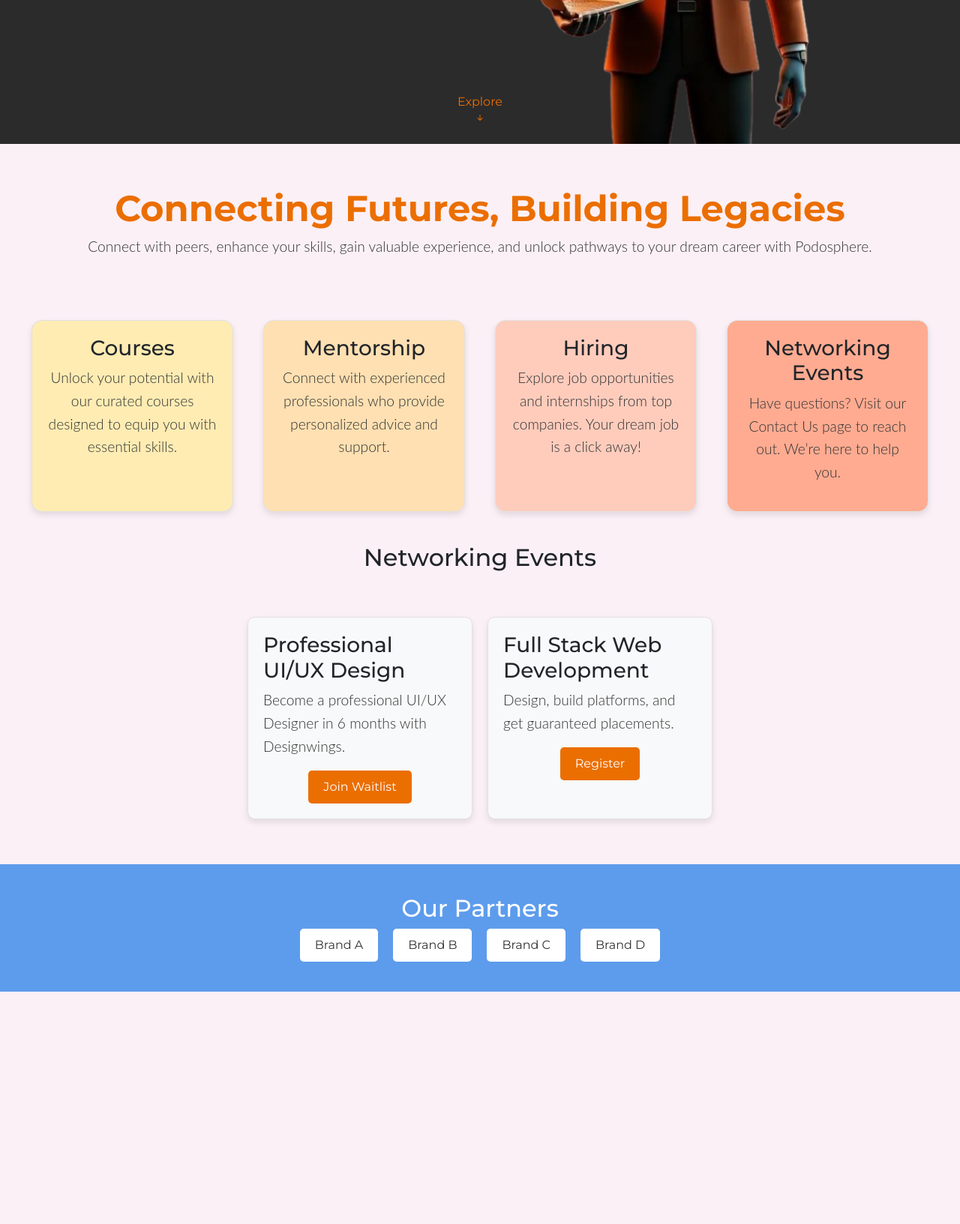
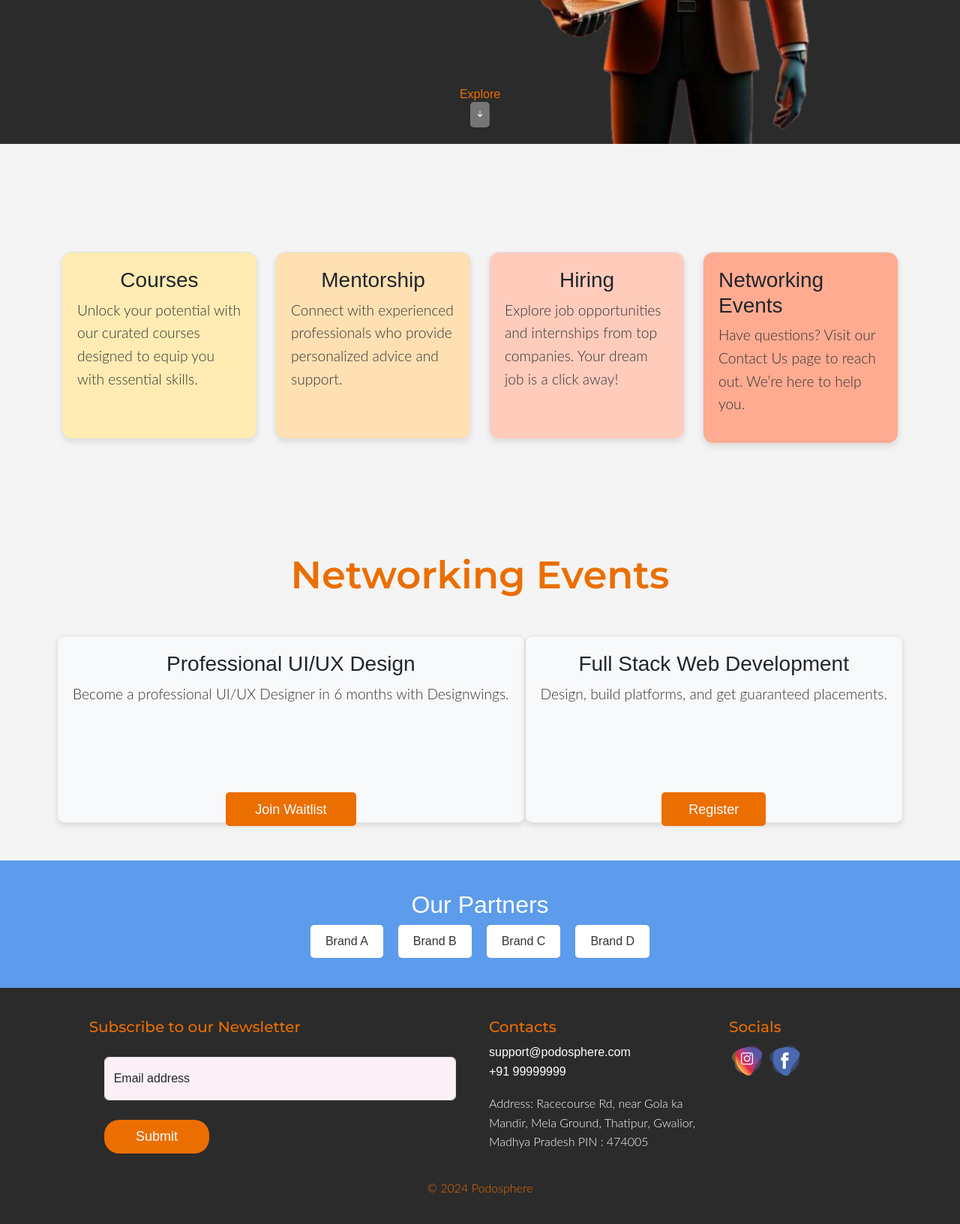
Before and after one commit to SAMluci666/Podosphere_Official, a plain HTML site: page index.html in a window 1280 px wide. Shown: the part 608-2241 px from the top of the page at 75% size. Before the commit the page ends 1931 px from the top, so only its background shows below. Drawn offline with nearby package versions, Linux system fonts and the light colour scheme.

Commit message:
Add Footer, Insert Scroll Animation and Link Pages to Navbar

```diff
--- a/css/index.css
+++ b/css/index.css
@@ -7,10 +7,27 @@
 
     --bs-body-bg: #FBF0F6;
     --bs-body-font-family: 'Montserrat', sans-serif;
-    --accent-color: #333333;
+    --accent-color: #2b2b2b;
     --text-color: #333333;  /*for readablility*/
 }
+/* view{
 
+} */
+@keyframes appear {
+    from{
+        opacity: 0;
+        scale: 0.5;
+    }
+    to{
+        opacity: 1;
+        scale: 1;
+    }
+}
+.scroll_animation{
+    animation: appear linear;
+    animation-timeline: view();
+    animation-range: entry 0% cover 40%;
+}
 /* body{
     overflow: hidden;
 
@@ -50,7 +67,7 @@ p {
     line-height: 1.6;
 }
 /* a:hover {
-    color: var(--primary-color-highlight);
+    color: var(--primary-color);
 } */
 
 /* -------------------Navbar------------------------- */
@@ -79,7 +96,7 @@ p {
 }
 /* Navbar styling when scrolling past hero section */
 .navbar-colored {
-    background: linear-gradient(135deg, #eb6e00, #444444 70%, #000000 90%); /* Your desired background color */
+    background: var(--accent-color); /* Your desired background color */
     box-shadow: 0 2px 10px rgba(0, 0, 0, 0.2);
 
 }
@@ -117,7 +134,7 @@ p {
     text-align: left;
 }
 .navbar-nav li a:hover {
-    color: var(--secondary-color);
+    color: var(--primary-color);
 }
 .bi-list {
     color: white;
@@ -166,8 +183,17 @@ p {
     color: var(--primary-white-highlight);
 }
 /* Underline Effect */
-.underline-effect::after {
-    content: '';
+.underline-effect:active {
+    display: block;
+    width: 0;
+    height: 2px;
+    background: #FFD700; /* Gold underline */
+    transition: width 0.3s;
+    bottom: -5px;
+    left: 0;
+    z-index: 10
+}
+.underline-effect:active::after {
     display: block;
     width: 0;
     height: 2px;
@@ -312,9 +338,8 @@ p {
 }
 @media (min-width: 1400px) {
     .hero__heading {
-        font-size: 4.2rem;
+        font-size: 4.9rem;
         font-weight: 700;
-        font-style: italic;
         line-height: 1.2;
         text-align: center;
         color: var(--secondary-color);
@@ -330,17 +355,15 @@ p {
 }
 
 .hero__tagline-content {
-    font-size: 1.2rem;
     text-align: center;
     margin-bottom: 40px;
     color: var(--text-color);
 }
 .hero__tagline-keyword {
-    color: var(--secondary-color);
+    color: var(--primary-color);
     font-weight: bold;
 }
 .hero__tagline-content {
-    font-size: 1.2rem;
     text-align: center;
     margin-bottom: 40px;
     color: var(--text-color);
@@ -351,7 +374,7 @@ p {
 }
 
 .hero__content-width {
-    max-width: 800px;
+    max-width: 640px;
 }
 
 .hero__content-description {
@@ -398,6 +421,65 @@ p {
 }
 /* ----------------------Hero Section Ends--------------------- */
 /* ----------------------Explore Section----------------------- */
+
+/* Tagline */
+/* .tagline {
+    text-align: center;
+    font-size: 3rem;
+    font-weight: bold;
+    margin-top: 50px;
+    color: var(--primary-color);
+} */
+.explore-card{
+    background-color: var(--primary-white-highlight);
+
+}
+
+/* Cards  */
+.card-container {
+    display: flex;
+    justify-content: space-between;
+    align-items: center;
+    gap: 20px;
+    margin:120px auto;
+    /* flex-wrap: wrap; */
+}
+
+.card {
+    position: relative;
+    /* width: 20%; */
+    /* height: 50%; */
+    /* min-width: 300px; */
+    min-height: 250px;
+    padding: 20px;
+    margin: 0px;
+
+    border: .5px solid #E1E1E1;
+    border-radius: 14px;
+    box-sizing: border-box;
+
+    box-shadow: 0 4px 8px rgba(0, 0, 0, 0.1);
+    background-color: var(--primary-white-highlight);
+
+    display: flex;
+    flex-direction: column;
+    /* text-align: center;      */
+    align-items: center;
+    /* justify-content: center; */
+
+    cursor: pointer;
+    transition: .3s;
+}
+.card p{
+    font-size: 1.2rem;
+    color: var(--text-color);
+    /* width: 100%; */
+}
+
+.card:hover {
+    transform: scale(1.02);
+    box-shadow: 0 6px 12px rgba(0, 0, 0, 0.1);;
+}
 /* Responsive */
 @media (max-width: 768px) {
     .tagline {
@@ -413,58 +495,6 @@ p {
     }
 
 }
-/* Tagline */
-.tagline {
-    text-align: center;
-    font-size: 3rem;
-    font-weight: bold;
-    margin-top: 50px;
-    color: var(--primary-color);
-}
-
-/* Cards  */
-.card-container {
-    display: flex;
-    justify-content: center;
-    padding: 2rem;
-    gap: 20px;
-}
-
-.card {
-    position: relative;
-
-    width: 300px;
-    /* height: 230px; */
-
-    padding: 20px;
-    margin: 10px;
-
-    border: .5px solid #E1E1E1;
-    border-radius: 14px;
-    box-sizing: border-box;
-
-    box-shadow: 0 4px 8px rgba(0, 0, 0, 0.1);
-    background-color: var(--primary-white-highlight);
-
-    display: flex;
-    flex-direction: column;
-    text-align: center;
-    align-items: center;
-
-    overflow: hidden;
-    cursor: pointer;
-    transition: .3s;
-}
-.card p{
-    font-size: 1.2rem;
-    color: var(--text-color);
-    /* width: 100%; */
-}
-
-.card:hover {
-    transform: scale(1.02);
-    box-shadow: 0 6px 12px rgba(0, 0, 0, 0.1);;
-}
 /* ----------------------Explore Section Ends------------------ */
 /* ----------------------Networking Section Starts------------ */
 
@@ -473,6 +503,19 @@ p {
     grid-template-columns: repeat(auto-fit, minmax(300px, 1fr));
     gap: 20px;
 } */
+.section__heading {
+    font-size: 3.2rem;
+    font-weight: 600;
+    line-height: 1.2;
+    text-align: center;
+    color: var(--primary-color);
+    font-family: 'Montserrat', sans-serif;
+    margin-top: 100px;
+}
+.section__heading:hover{
+    text-decoration: underline;
+    /* transition: 0s; */
+}
 .event-cards {
     display: flex;
     justify-content: center;
@@ -536,3 +579,71 @@ p {
     padding: 10px 20px;
     border-radius: 5px;
 }
+
+/* Footer */
+#footer {
+    /* background-image: linear-gradient(to right, #a517ba, #5f1782); */
+    background-color: var(--accent-color);
+    width: 100%;
+    min-height: 250px;
+
+}
+
+/* #footer p {
+    color: black;
+} */
+
+.footer-heading {
+    /* text-align: center; */
+    padding-top: 20px;
+    margin-top: 20px;
+    font-size: 20px;
+    font-weight: 500;
+    font-family: 'Montserrat', 'Arial Narrow', Arial, sans-serif;
+    color: var(--primary-color);
+}
+
+.social-icons {
+    display: flex;
+}
+
+.social-icons img {
+    width: 50px;
+    height: 50px;
+    transition: 0.5s;
+    /* margin-top: 50px; */
+}
+
+.social-icons img:hover {
+    transform: scale(1.2);
+}
+
+.newsletter {
+    /* color: black; */
+    padding: 0px;
+}
+
+.btn-newsletter {
+    box-shadow: none !important;
+    border: none;
+    border-radius: 20px;
+    padding: 8px 25px !important;
+    color: var(--primary-white-highlight);
+    font-weight: 500;
+    font-size: 18px;
+    transition: 0.3s;
+    position: relative;
+    top: 10px;
+}
+
+.copyright {
+    background-color: var(--accent-color);
+    text-align: center;
+    padding: 10px 0;
+    bottom: 0;
+    width: 100%;
+}
+.copyright p {
+    color: var(--primary-color);
+    padding: 10px 0;
+}
--- a/index.html
+++ b/index.html
@@ -13,6 +13,7 @@
     <!-- Bootstrap Icons -->
     <link rel="stylesheet" href="https://cdn.jsdelivr.net/npm/bootstrap-icons@1.11.3/font/bootstrap-icons.min.css">
     <!-- Link Home Stylesheet -->
+    <link rel="stylesheet" href="css/style.css">
     <link rel="stylesheet" href="css/index.css">
 
     <!-- Google Fonts -->
@@ -46,14 +47,16 @@
 </head>
 
 <body class="hidden-scrollbar">
-
+<div class="view">
     <!----------------------Navbar---------------------------->
     <section id="nav-bar">
         <nav id="navbar" class="navbar navbar-expand-lg fixed-top">
             <div class="container-fluid py-3">
-                <a class="navbar-brand" href="/"><img src="/assets/images/logo/logo-without-bg-cropped.png" class="" alt=""></a>
+                <a class="navbar-brand" href="/"><img src="/assets/images/logo/logo-without-bg-cropped.png" class=""
+                        alt=""></a>
                 <button class="navbar-toggler" type="button" data-bs-toggle="collapse" data-bs-target="#navigation-bar"
-                    aria-controls="navigation-bar" aria-expanded="false" aria-label="Toggle navigation" onclick="colorfulNavbar()">
+                    aria-controls="navigation-bar" aria-expanded="false" aria-label="Toggle navigation"
+                    onclick="colorfulNavbar()">
                     <svg xmlns="http://www.w3.org/2000/svg" width="30" height="30" fill="currentColor"
                         class="bi bi-list" viewBox="0 0 16 16">
                         <path fill-rule="evenodd"
@@ -63,17 +66,16 @@
                 <div class="collapse navbar-collapse" id="navigation-bar">
                     <ul class="navbar-nav ms-auto">
                         <li class="nav-item">
-                            <a class="nav-link underline-effect" href="">HOME</a>
+                            <a class="nav-link " href="">HOME</a>
                         </li>
                         <!-- Dropdown Mentorship -->
                         <li class="nav-item dropdown">
-                            <a class="nav-link underline-effect" href="#" role="button" data-bs-toggle="dropdown"
-                                aria-expanded="false">
+                            <a class="nav-link " href="#" role="button" data-bs-toggle="dropdown" aria-expanded="false">
                                 MENTORSHIP
                             </a>
                             <ul class="dropdown-menu">
                                 <li><a class="dropdown-item" href="Live connect.html">Live Connect</a></li>
-                                <li><a class="dropdown-item" href="Events.html#upcoming-events">Upcoming Events</a></li>
+                                <li><a class="dropdown-item" href="pages/events.html">Upcoming Events</a></li>
                                 <li><a class="dropdown-item" href="Events.html#past-events">Past Events</a></li>
                                 <li>
                                     <hr class="dropdown-divider">
@@ -82,19 +84,19 @@
                             </ul>
                         </li>
                         <li class="nav-item ">
-                            <a class="nav-link underline-effect" href="#about-us">COURSES</a>
+                            <a class="nav-link " href="#about-us">COURSES</a>
                         </li>
                         <li class="nav-item">
-                            <a class="nav-link underline-effect" href="#events">EVENTS</a>
+                            <a class="nav-link " href="pages/events.html">EVENTS</a>
                         </li>
                         <li class="nav-item">
-                            <a class="nav-link underline-effect" href="#testimonials">HIRING</a>
+                            <a class="nav-link " href="pages/Hiring.html">HIRING</a>
                         </li>
                         <li class="nav-item">
-                            <a class="nav-link underline-effect" href="#faq">ABOUT</a>
+                            <a class="nav-link " href="#faq">ABOUT</a>
                         </li>
                         <li class="nav-item">
-                            <a class="nav-link underline-effect" href="/pages/contact.html">CONTACT</a>
+                            <a class="nav-link " href="/pages/contact.html">CONTACT</a>
                         </li>
                     </ul>
                 </div>
@@ -103,28 +105,23 @@
     </section>
 
     <!----------------------Hero Section---------------------------->
-    <section class="hero" id="Home">
+    <section class="hero " id="Home">
         <!-- Adding an overlay to focus the text better -->
         <div class="hero__overlay"> <!-- Empty--></div>
-        <!-- Inserting the hero video -->
-        <!-- <video playsinline="playsinline" autoplay="autoplay" muted="muted" loop="loop" loading="lazy"
-            class="hero__video">
-            <source src="" type="video/mp4"> -->
-        </video>
 
         <!-- Adding the hero content -->
-        <div class="h-100 container-custom position-relative d-flex hero__parent">
-            <div class="content-container">
-                <div class="d-flex h-100 hero__content-width">
-                    <div class="text-white hero__content">
-                        <h1 class="fw-bold mb-4 hero__heading">
+        <div class="h-100 container-custom position-relative d-flex hero__parent scroll_animation">
+            <div class="content-container scroll_animation">
+                <div class="d-flex h-100 hero__content-width scroll_animation">
+                    <div class="text-white hero__content ">
+                        <h1 class="fw-bold mb-4 hero__heading scroll_animation">
                             <!-- <img src="assets/images/logo/logo+tagline-wihtout-bg.png" alt=""> -->
-                            <span class="hero__tagline-part">STAY IN </span> <span class="hero__tagline-keyword">SYNK</span>
-                            <span class="hero__tagline-part">MAKE THE </span><span class="hero__tagline-keyword">LINK</span>
+                            <span class="hero__tagline-part">STAY IN </span> <span
+                                class="hero__tagline-keyword">SYNK</span>
+                            <span class="hero__tagline-part">MAKE THE </span><span
+                                class="hero__tagline-keyword">LINK</span>
                         </h1>
-                        <p class="lead mb-4 hero__content-description">Lorem, ipsum dolor sit amet consectetur
-                            adipisicing
-                            elit. Non similique aliquam ad voluptas aperiam blanditiis omnis porro repellendus repellat.
+                        <p class="lead mb-4 hero__content-description">Foster meaningful connections and elevate your journey through seamless networking
                         </p>
                         <a href="#" class="mt-2 btn btn-lg btn-outline-light" role="button">Learn More</a>
                     </div>
@@ -143,41 +140,53 @@
         -->
 
         <!--* The Scroll Down Arrow -->
-        <a href="#explore" class="hero__scroll-btn">
+        <a href="#explore-card" class="hero__scroll-btn">
             Explore <i class="bi bi-arrow-down-short"></i>
         </a>
     </section>
-    <section id="explore">
-        <!-- Tagline -->
+    <!-- Tagline
         <div class="tagline">
             <span>Connecting</span> Futures, <span>Building</span> Legacies
         </div>
         <p class="hero__tagline-content">Connect with peers, enhance your skills, gain valuable experience, and unlock
-            pathways to your dream career with Podosphere.</p>
+            pathways to your dream career with Podosphere.</p> -->
 
-        <section id="explore-card" class="card-container">
+    <section id="explore-card" class="container card-container py-4 ">
+        <div class="row scroll_animation">
+            <div class="col-md-6 col-12 col-lg-3 ">
                 <div class="card" style="background-color: #FFECB3;">
                     <h3>Courses</h3>
-                <p>Unlock your potential with our curated courses designed to equip you with essential skills.</p>
+                    <p>Unlock your potential with our curated courses designed to equip you with essential skills.
+                    </p>
                 </div>
+            </div>
+            <div class="col-md-6 col-12 col-lg-3">
                 <div class="card" style="background-color: #FFE0B2;">
                     <h3>Mentorship</h3>
                     <p>Connect with experienced professionals who provide personalized advice and support.</p>
                 </div>
+            </div>
+            <div class="col-md-6 col-12 col-lg-3">
                 <div class="card" style="background-color: #FFCCBC;">
                     <h3>Hiring</h3>
-                <p>Explore job opportunities and internships from top companies. Your dream job is a click away!</p>
+                    <p>Explore job opportunities and internships from top companies. Your dream job is a click away!
+                    </p>
                 </div>
+            </div>
+            <div class="col-md-6 col-12 col-lg-3">
                 <div class="card" style="background-color: #FFAB91;">
                     <h3>Networking Events</h3>
                     <p>Have questions? Visit our Contact Us page to reach out. We’re here to help you.</p>
                 </div>
+            </div>
+        </div>
+
     </section>
 
     <!-- Networking Events Section -->
-        <section id="events">
-            <h2 class="text-center">Networking Events</h2>
-            <div class="event-cards">
+    <section id="events scroll_animation ">
+        <h2 class="text-center section__heading">Networking Events</h2>
+        <div class="event-cards scroll_animation">
             <div class="network-card card">
                 <h3>Professional UI/UX Design</h3>
                 <p>Become a professional UI/UX Designer in 6 months with Designwings.</p>
@@ -202,7 +211,54 @@
         </div>
     </section>
 
+     <!--------------------------Footer----------------------->
+     <section id="footer">
+        <div class="container-fluid">
+            <div class="row">
+                <div class="col-md-1"></div>
+                <div class="col-md-5">
+                    <!-- Newsletter -->
+                    <h5 class="footer-heading">Subscribe to our Newsletter</h5>
+                    <form action="http://localhost:3000/newsletter" method="POST">
+                        <div class="form-floating mb-3 newsletter">
+                            <input type="email" name="email" class="form-control" id="floatingInput"
+                                placeholder="name@example.com">
+                            <label for="floatingInput">Email address</label>
+                        </div>
+                        <button type="submit" class="btn btn-primary btn-newsletter">Submit</button>
+                    </form>
+                </div>
+                <div class="col-md-3">
+                    <h5 class="footer-heading">Contacts</h5>
+                    <p>
+                        <bold>support@podosphere.com</bold> <br>
+                        <bold>+91 99999999</bold>
+                    </p>
+                    <p>Address: Racecourse Rd, near Gola ka Mandir, Mela Ground, Thatipur, Gwalior, Madhya Pradesh PIN :
+                        474005</p>
+                </div>
+                <div class="col-md-2">
+                    <h5 class="footer-heading">Socials</h5>
+                    <div class="social-icons">
+                        <!-- <<a href="https://github.com/Podosphere-online"><img src=""></a> -->
+                        <a
+                            href="https://www.instagram.com/podosphere.online?utm_source=ig_web_button_share_sheet&igsh=ZDNlZDc0MzIxNw=="><img
+                                src="../assets/icons/instagram-icon.png"></a>
+                        <!-- <a href="#"><img src=""></a> -->
+                        <a href="https://www.linkedin.com/company/tekin-atz/#"><img
+                                src="../assets/icons/facebook-icon.png"></a>
+                        <!-- <a href="#"><img src=""></a> -->
+                    </div>
+                    <div class="col-md-1"></div>
+                </div>
+            </div>
+
+        </div>
+        <div class="copyright">
+            <p>&copy; 2024 Podosphere</p>
+        </div>
     </section>
+</div>
 </body>
 
 </html>
```
Lines whose indentation alone changed are shown as unchanged.
